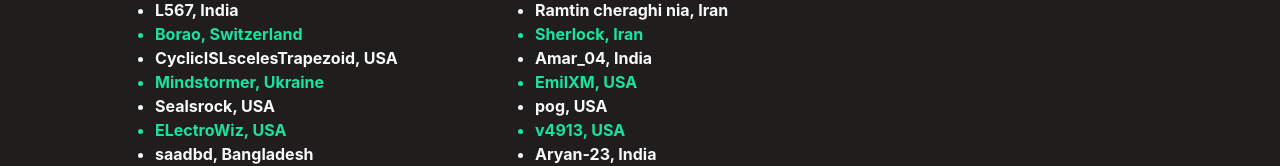
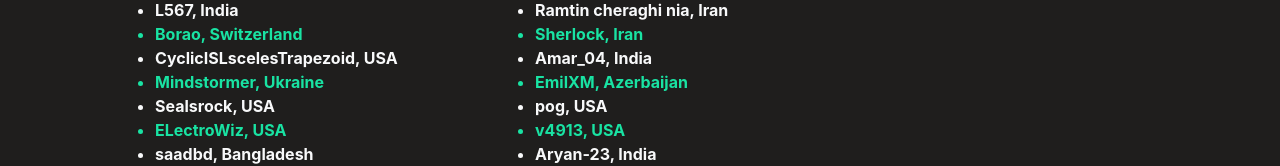
Before and after one commit to gaussiancurvolympiads/gaussiancurv, a React (Create React App) app: page /team in a window 1280 px wide. Shown: the part 559-725 px from the top of the page. Built offline with nearby package versions, Linux system fonts and the light colour scheme.

Commit message:
Update Team.jsx

```diff
--- a/src/components/Team.jsx
+++ b/src/components/Team.jsx
@@ -158,7 +158,7 @@ const Team = ({ darkMode }) => {
 <li>Sherlock, Iran</li>
 
 <li class={darkMode? "text-secondary" : "text-light"}>Amar_04, India</li>
-<li>EmilXM, USA</li>
+<li>EmilXM, Azerbaijan</li>
 
 
 <li class={darkMode? "text-secondary" : "text-light"}>pog, USA</li>
```
